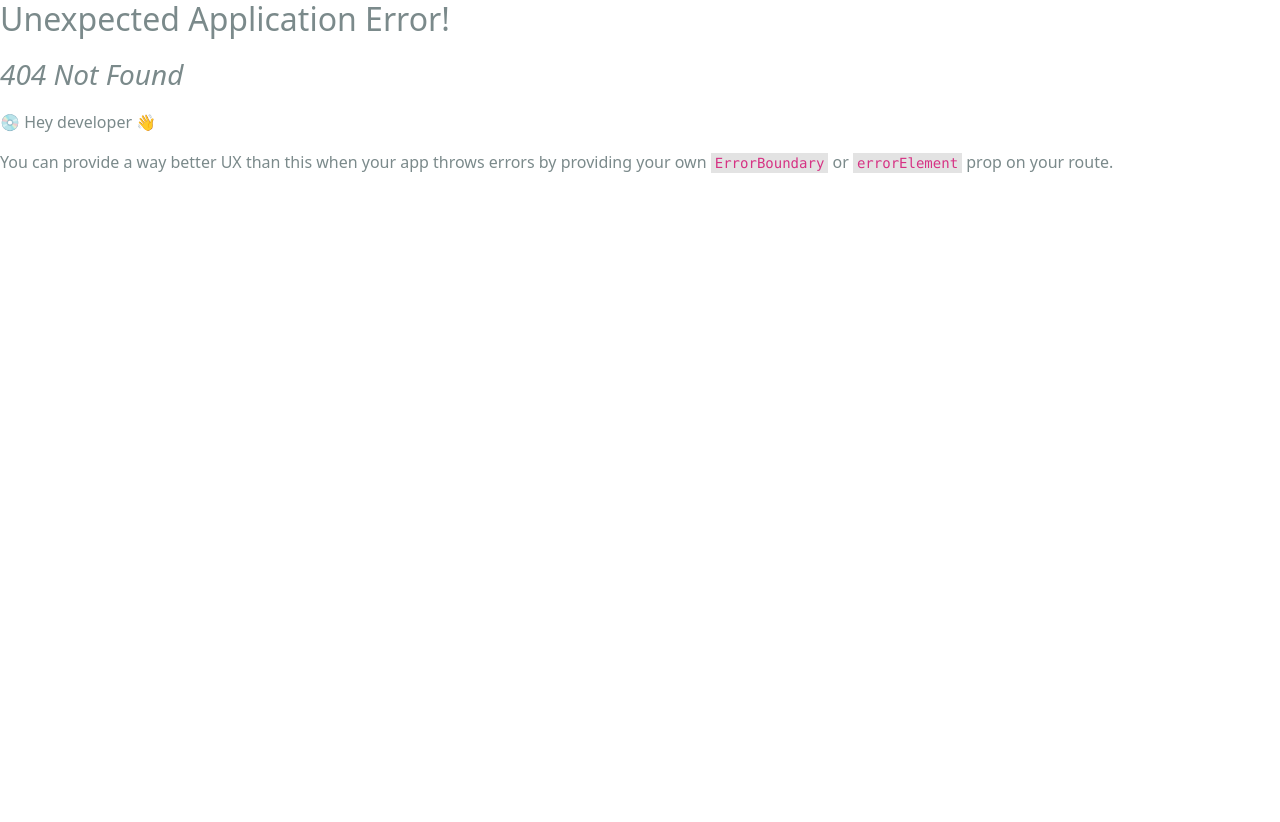
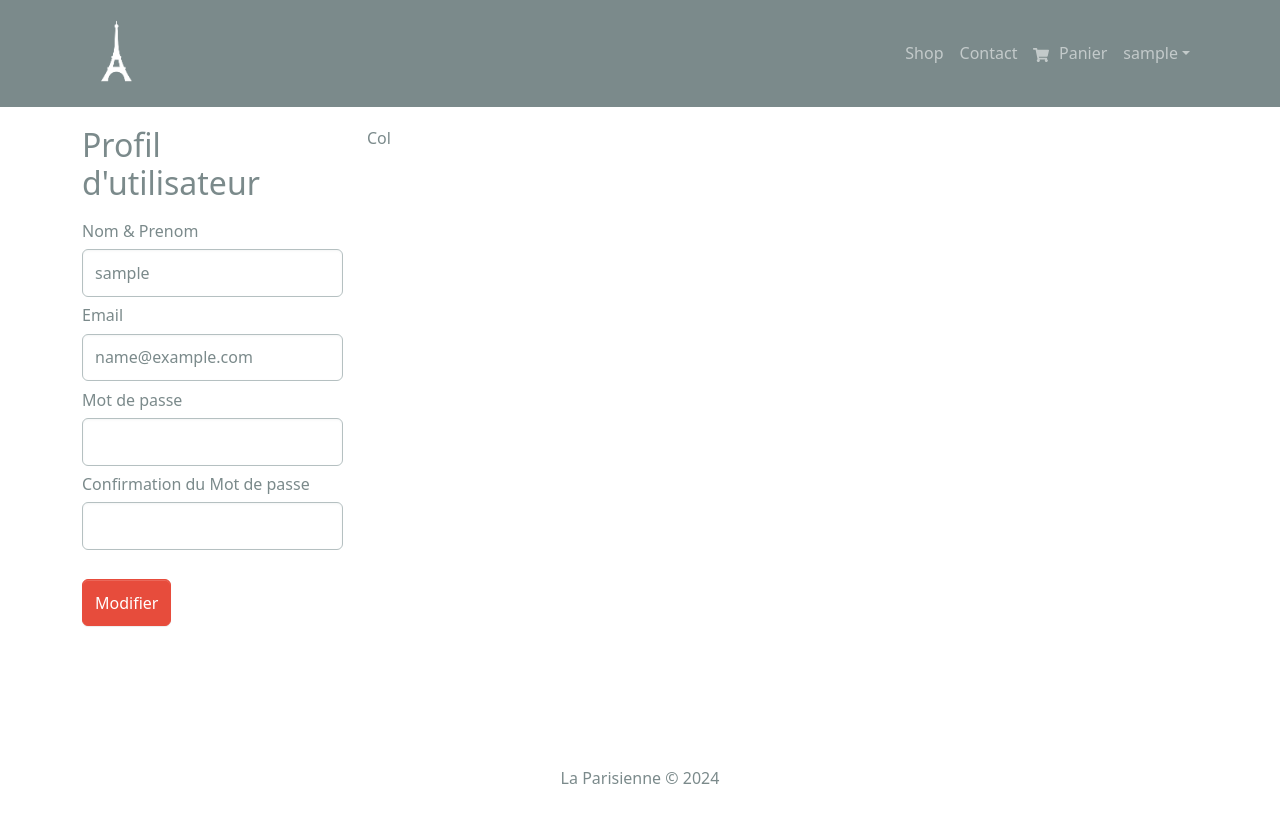
Before and after one commit to fitGeek96/boutique-la-parisienne, a React (Create React App) app in the folder frontend/: page /profile in a window 1280 px wide. Before the commit this address had no page. Shown: the top 822 px of the page. Before the commit the page ends 800 px from the top, so only its background shows below. Built offline with nearby package versions, Linux system fonts and the light colour scheme; sample sign-in values are in the browser's storage.

Commit message:
Add User Profile Screen & Update profile functionality

```diff
--- a/frontend/src/index.js
+++ b/frontend/src/index.js
@@ -24,6 +24,7 @@ import PaymentScreen from "./screens/PaymentScreen";
 import PrivateRoute from "./components/PrivateRoute";
 import PlaceOrder from "./screens/PlaceOrder";
 import OrderScreen from "./screens/OrderScreen";
+import ProfileScreen from "./screens/ProfileScreen.jsx";
 
 const router = createBrowserRouter(
   createRoutesFromElements(
@@ -39,6 +40,7 @@ const router = createBrowserRouter(
         <Route path="/shipping" element={<ShippingScreen />} />
         <Route path="/placeorder" element={<PlaceOrder />} />
         <Route path="/orders/:id" element={<OrderScreen />} />
+        <Route path="/profile" element={<ProfileScreen />} />
       </Route>
     </Route>,
   ),
--- a/frontend/src/screens/OrderScreen.jsx
+++ b/frontend/src/screens/OrderScreen.jsx
@@ -18,6 +18,7 @@ const OrderScreen = () => {
 
   const {
     data: paypal,
+    refetch,
     isLoading: loadingPayPal,
     error: errorPayPal,
   } = useGetPayPalClientIdQuery();
@@ -52,6 +53,47 @@ const OrderScreen = () => {
       }
     }
   }, [order, paypal, loadingPayPal, errorPayPal, paypalDispatch]);
+
+  const onApprove = (data, actions) => {
+    return actions.order.capture().then(async (details) => {
+      try {
+        await payOrder({ orderId, details }).unwrap();
+        refetch();
+        toast.success("Payment successful!");
+      } catch (err) {
+        toast.error(err?.data?.message);
+      }
+    });
+  };
+
+  const onApproveTest = async (params) => {
+    await payOrder({ orderId, details: { payer: {} } }).unwrap();
+    refetch();
+    toast.success("Payment successful!");
+  };
+
+  const onPayPalError = (params) => {};
+
+  const onError = (err) => {
+    toast.error(err.message);
+  };
+
+  const createOrder = (data, actions) => {
+    return actions.order
+      .create({
+        purchase_units: [
+          {
+            amount: {
+              currency_code: "USD",
+              value: order.totalPrice,
+            },
+          },
+        ],
+      })
+      .then((orderId) => {
+        return orderId;
+      });
+  };
 
   return (
     <>
@@ -167,6 +209,30 @@ const OrderScreen = () => {
                 </Row>
               </ListGroup.Item>
               {/* PAY ORDER PLACEHOLDER */}
+              {!order?.isPaid && (
+                <ListGroup.Item>
+                  {paymentLoading && <Loader />}
+                  {isPending && <Loader />}
+                  <Row>
+                    <Col className="text-center">
+                      {/* <Button
+                        variant="success text-white"
+                        size="sm"
+                        className="w-70 p-2"
+                        onClick={onApproveTest}
+                        disabled={paymentLoading}
+                      >
+                        Payer Test
+                      </Button> */}
+                      <PayPalButtons
+                        createOrder={createOrder}
+                        onApprove={onApprove}
+                        onError={onPayPalError}
+                      />
+                    </Col>
+                  </Row>
+                </ListGroup.Item>
+              )}
               {/* MARK AS DILIVERED*/}
             </ListGroup>
           </Card>
--- /dev/null
+++ b/frontend/src/screens/ProfileScreen.jsx
@@ -0,0 +1,105 @@
+import { useState, useEffect } from "react";
+import { Table, Form, Button, Row, Col } from "react-bootstrap";
+import { LinkContainer } from "react-router-bootstrap";
+import { useDispatch, useSelector } from "react-redux";
+import { toast } from "react-toastify";
+import Loader from "../components/Loader";
+import Message from "../components/Message";
+import { useProfileMutation } from "../slices/usersApiSlice";
+import { setCredentials } from "../slices/authSlice";
+
+const ProfileScreen = () => {
+  const [email, setEmail] = useState("");
+  const [username, setUsername] = useState("");
+  const [password, setPassword] = useState("");
+  const [confirmPassword, setConfirmPassword] = useState("");
+
+  const dispatch = useDispatch();
+
+  const { userInfo } = useSelector((state) => state.auth);
+
+  const [updateProfile, { isLoading, error }] = useProfileMutation();
+
+  useEffect(() => {
+    if (userInfo) {
+      setEmail(userInfo.email);
+      setUsername(userInfo.username);
+    }
+  }, [userInfo]);
+
+  const submitHandler = async (e) => {
+    e.preventDefault();
+    if (password !== confirmPassword) {
+      toast.error("Les mots de passe ne correspondent pas");
+      return;
+    } else {
+      try {
+        const res = await updateProfile({
+          _id: userInfo._id,
+          username,
+          email,
+          password,
+        }).unwrap();
+        dispatch(setCredentials(res));
+        toast.success("Votre profil a bien été modifié!");
+      } catch (err) {
+        toast.error(err?.data?.Message);
+      }
+    }
+  };
+
+  return (
+    <Row>
+      <Col md={3}>
+        <h2>Profil d'utilisateur</h2>
+        <Form onSubmit={submitHandler}>
+          <Form.Group controlId="username" className="my-2">
+            <Form.Label as={"h6"}>Nom & Prenom</Form.Label>
+            <Form.Control
+              type="text"
+              value={username}
+              onChange={(e) => setUsername(e.target.value)}
+            />
+          </Form.Group>
+          <Form.Group controlId="email" className="my-2">
+            <Form.Label as={"h6"}>Email</Form.Label>
+            <Form.Control
+              type="text"
+              value={email}
+              onChange={(e) => setEmail(e.target.value)}
+            />
+          </Form.Group>
+          <Form.Group controlId="password" className="my-2">
+            <Form.Label as={"h6"}>Mot de passe</Form.Label>
+            <Form.Control
+              type="password"
+              value={password}
+              onChange={(e) => setPassword(e.target.value)}
+            />
+          </Form.Group>
+          <Form.Group controlId="confirmPassword" className="my-2">
+            <Form.Label as={"h6"}>Confirmation du Mot de passe</Form.Label>
+            <Form.Control
+              type="password"
+              value={confirmPassword}
+              onChange={(e) => setConfirmPassword(e.target.value)}
+            />
+          </Form.Group>
+
+          <Button
+            variant="danger"
+            type="submit"
+            className="mt-3 text-white"
+            disabled={isLoading === true}
+          >
+            Modifier
+          </Button>
+          {isLoading && <Loader />}
+        </Form>
+      </Col>
+      <Col md={9}>Col</Col>
+    </Row>
+  );
+};
+
+export default ProfileScreen;
--- a/frontend/src/slices/ordersApiSlice.js
+++ b/frontend/src/slices/ordersApiSlice.js
@@ -18,7 +18,7 @@ const ordersApiSlice = apiSlice.injectEndpoints({
       keepUnusedDataFor: 5,
     }),
     payOrder: builder.mutation({
-      query: (orderId, details) => ({
+      query: ({ orderId, details }) => ({
         url: `${PAYPAL_URL}/${orderId}/pay`,
         method: "PUT",
         body: { ...details },
--- a/frontend/src/slices/usersApiSlice.js
+++ b/frontend/src/slices/usersApiSlice.js
@@ -25,6 +25,13 @@ export const usersApiSlice = apiSlice.injectEndpoints({
         method: "POST",
       }),
     }),
+    profile: builder.mutation({
+      query: (data) => ({
+        url: `${USERS_URL}/profile`,
+        method: "PUT",
+        body: data,
+      }),
+    }),
   }),
 });
 
@@ -32,4 +39,5 @@ export const {
   useLoginMutation,
   useLogoutMutation,
   useRegisterMutation,
+  useProfileMutation,
 } = usersApiSlice;
```
Also changed, not shown: 1 other file (tests, documents, lock files or other folders).
